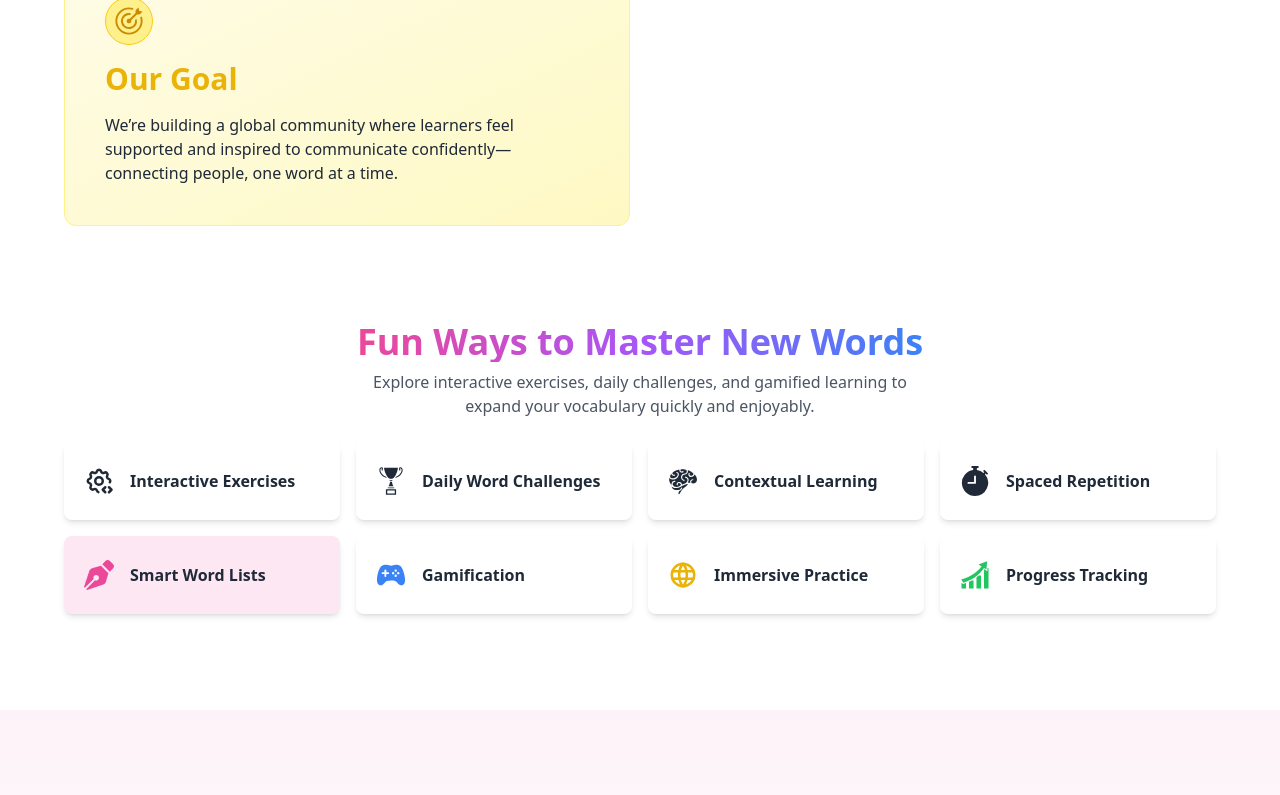
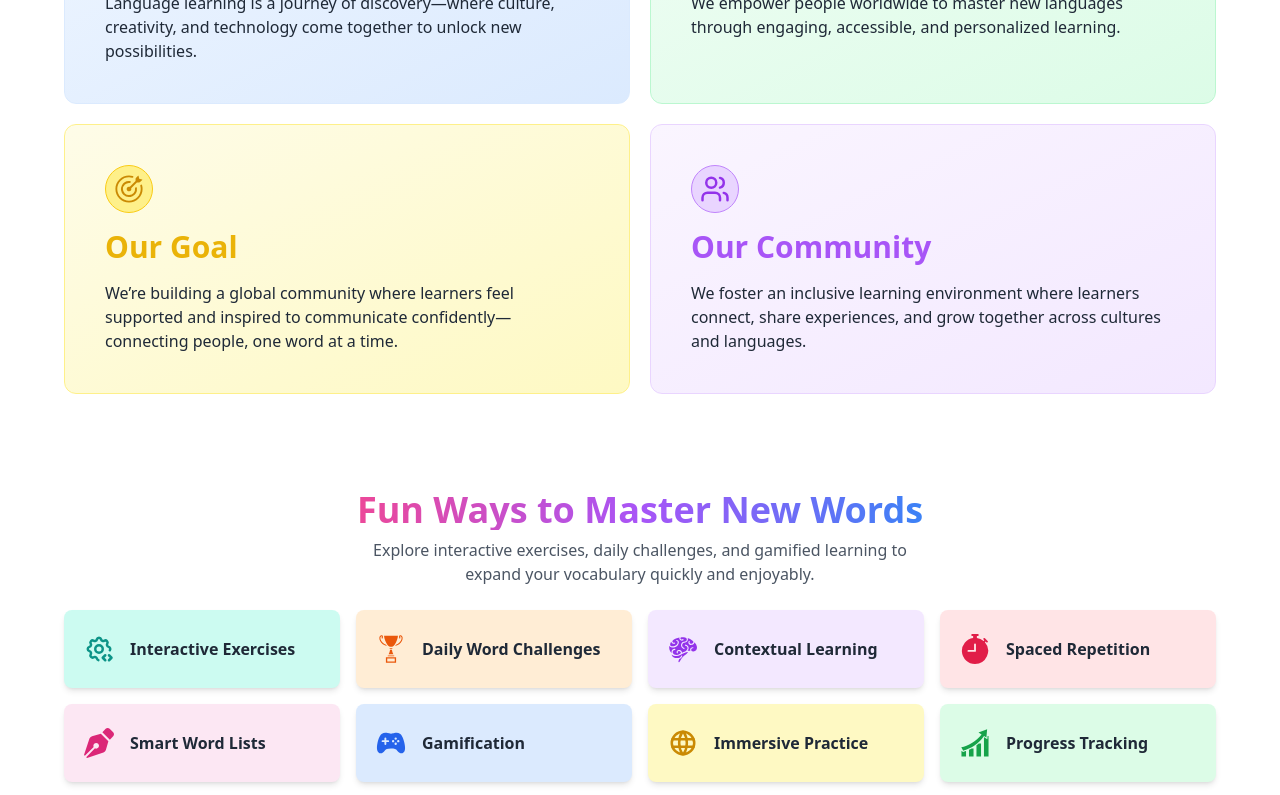
Before and after one commit to Apurbo-Knight/Learn-With-Fun, a React (Vite) app: page / in a window 1280 px wide. Shown: the part 1140-1935 px from the top of the page. Built offline with nearby package versions, Linux system fonts and the light colour scheme; no server answers.

Commit message:
updated the about section on home page

```diff
--- a/src/components/About.jsx
+++ b/src/components/About.jsx
@@ -2,7 +2,7 @@ import React, { useContext } from "react";
 import { authContext } from "./AuthProvider";
 import { useTypewriter, Cursor } from "react-simple-typewriter";
 import { GoGoal } from "react-icons/go";
-import { LuGoal, LuHeartHandshake } from "react-icons/lu";
+import { LuGoal, LuHeartHandshake, LuUsers } from "react-icons/lu";
 import { GiBrain, GiProgression, GiTrophyCup } from "react-icons/gi";
 import { BsStopwatchFill } from "react-icons/bs";
 import { FaPenNib } from "react-icons/fa";
@@ -17,29 +17,27 @@ const About = () => {
   });
   const { user } = useContext(authContext);
 
-  // Vocabulary boxes data
+  // Vocabulary boxes data with Tailwind-safe colors
   const vocabItems = [
-    { icon: TbSettingsCode, text: "Interactive Exercises", color: "teal" },
-    { icon: GiTrophyCup, text: "Daily Word Challenges", color: "orange" },
-    { icon: GiBrain, text: "Contextual Learning", color: "purple" },
-    { icon: BsStopwatchFill, text: "Spaced Repetition", color: "rose" },
-    { icon: FaPenNib, text: "Smart Word Lists", color: "pink" },
-    { icon: IoGameController, text: "Gamification", color: "blue" },
-    { icon: TbWorld, text: "Immersive Practice", color: "yellow" },
-    { icon: GiProgression, text: "Progress Tracking", color: "green" },
+    { icon: TbSettingsCode, text: "Interactive Exercises", bg: "bg-teal-100", textColor: "text-teal-600" },
+    { icon: GiTrophyCup, text: "Daily Word Challenges", bg: "bg-orange-100", textColor: "text-orange-600" },
+    { icon: GiBrain, text: "Contextual Learning", bg: "bg-purple-100", textColor: "text-purple-600" },
+    { icon: BsStopwatchFill, text: "Spaced Repetition", bg: "bg-rose-100", textColor: "text-rose-600" },
+    { icon: FaPenNib, text: "Smart Word Lists", bg: "bg-pink-100", textColor: "text-pink-600" },
+    { icon: IoGameController, text: "Gamification", bg: "bg-blue-100", textColor: "text-blue-600" },
+    { icon: TbWorld, text: "Immersive Practice", bg: "bg-yellow-100", textColor: "text-yellow-600" },
+    { icon: GiProgression, text: "Progress Tracking", bg: "bg-green-100", textColor: "text-green-600" },
   ];
 
   return (
     <div className="max-w-7xl mx-auto px-4 md:px-10">
       {/* Welcome Heading */}
-      {user && (
-        <h2 className="animate__animated animate__fadeInDown animate__slow font-bold text-center text-4xl py-3 bg-gradient-to-r from-pink-500 via-purple-500 to-blue-500 bg-clip-text text-transparent mt-20 mb-6">
-          Welcome {user?.displayName}. <span className="font-bold">{text}</span>
-          <span className="text-blue-800">
-            <Cursor cursorStyle="_" />
-          </span>
-        </h2>
-      )}
+      <h2 className="animate__animated animate__fadeInDown animate__slow font-bold text-center text-4xl py-3 bg-gradient-to-r from-pink-500 via-purple-500 to-blue-500 bg-clip-text text-transparent mt-20 mb-6">
+        Welcome {user?.displayName}, <span className="font-bold">{text}</span>
+        <span className="text-blue-800">
+          <Cursor cursorStyle="_" />
+        </span>
+      </h2>
 
       {/* Mission Section */}
       <div className="grid grid-cols-1 md:grid-cols-2 gap-5 max-w-6xl mx-auto mb-24">
@@ -77,29 +75,41 @@ const About = () => {
             time.
           </p>
         </div>
+
+        <div className="animate__animated animate__fadeInUp animate__delay-2s bg-gradient-to-br from-purple-50 to-purple-100 border border-purple-200 rounded-xl p-10 space-y-4 transition-transform duration-300 hover:-translate-y-2 hover:shadow-lg">
+          <div className="bg-purple-200 border border-purple-400 w-12 h-12 rounded-full flex justify-center items-center">
+            <LuUsers className="text-3xl text-purple-600" />
+          </div>
+          <p className="font-semibold text-3xl text-purple-500">Our Community</p>
+          <p className="font-medium">
+            We foster an inclusive learning environment where learners connect,
+            share experiences, and grow together across cultures and languages.
+          </p>
+        </div>
       </div>
 
       {/* Vocabulary Learning Section */}
-      <section className=" max-w-6xl mx-auto mb-24">
+      <section className="max-w-6xl mx-auto mb-24">
         <div className="flex flex-col items-center">
-          {/* New Heading */}
-          <h2 className="animate__animated animate__fadeIn animate__slow text-4xl font-bold  bg-gradient-to-r from-pink-500 via-purple-500 to-blue-500 bg-clip-text text-transparent text-center mb-2">
+          {/* Heading */}
+          <h2 className="animate__animated animate__fadeIn animate__slow text-4xl font-bold bg-gradient-to-r from-pink-500 via-purple-500 to-blue-500 bg-clip-text text-transparent text-center mb-2">
             Fun Ways to Master New Words
           </h2>
           {/* Subheading */}
           <p className="animate__animated animate__fadeIn animate__slow animate__delay-1s text-gray-600 text-center max-w-xl mb-6">
-            Explore interactive exercises, daily challenges, and gamified learning to expand your vocabulary quickly and enjoyably.
+            Explore interactive exercises, daily challenges, and gamified
+            learning to expand your vocabulary quickly and enjoyably.
           </p>
         </div>
 
-        <div className="grid md:grid-cols-3 lg:grid-cols-4 gap-4 ">
+        <div className="grid md:grid-cols-3 lg:grid-cols-4 gap-4">
           {vocabItems.map((item, idx) => (
             <div
               key={idx}
-              className={`animate__animated animate__fadeInUp  bg-${item.color}-100 px-5 py-6 rounded-lg font-semibold flex items-center gap-4 transition-transform duration-300 hover:-translate-y-2 hover:shadow-lg shadow-md`}
+              className={`animate__animated animate__fadeInUp ${item.bg} px-5 py-6 rounded-lg font-semibold flex items-center gap-4 transition-transform duration-300 hover:-translate-y-2 hover:shadow-lg shadow-md`}
             >
-              <item.icon className={`text-3xl text-${item.color}-500`} />
-              {item.text}
+              <item.icon className={`text-3xl ${item.textColor}`} />
+              <span>{item.text}</span>
             </div>
           ))}
         </div>
--- a/src/components/Importance.jsx
+++ b/src/components/Importance.jsx
@@ -10,7 +10,6 @@ const Importance = () => {
       </h2>
 
       <div className="space-y-6">
-        {/* 1️⃣ Communication Skills */}
         <div className="bg-white/80 backdrop-blur-lg border border-pink-100 rounded-2xl shadow-lg shadow-pink-100/50 hover:shadow-pink-300/50 transition duration-300 p-6">
           <div className="flex items-center gap-3 mb-2">
             <BiMessageSquare className="text-pink-500 w-7 h-7" />
@@ -26,7 +25,6 @@ const Importance = () => {
           </p>
         </div>
 
-        {/* 2️⃣ Job Market */}
         <div className="bg-white/80 backdrop-blur-lg border border-yellow-100 rounded-2xl shadow-lg shadow-yellow-100/50 hover:shadow-yellow-300/50 transition duration-300 p-6">
           <div className="flex items-center gap-3 mb-2">
             <BiWorld className="text-yellow-500 w-7 h-7" />
@@ -42,7 +40,6 @@ const Importance = () => {
           </p>
         </div>
 
-        {/* 3️⃣ Travel */}
         <div className="bg-white/80 backdrop-blur-lg border border-blue-100 rounded-2xl shadow-lg shadow-blue-100/50 hover:shadow-blue-300/50 transition duration-300 p-6">
           <div className="flex items-center gap-3 mb-2">
             <BiPlanet className="text-blue-500 w-7 h-7" />
```
